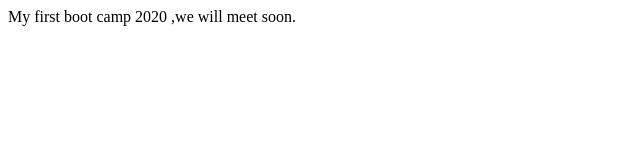
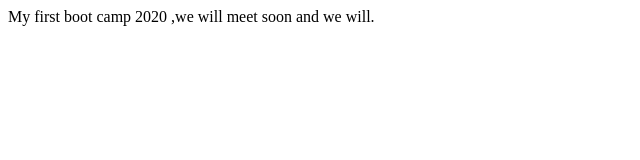
Before and after one commit to MujeebAhmed0/BootCamp_2020, a plain HTML site: page index.html in a window 1280 px wide. Shown: the full height of the page, 0-640 px from the left. Drawn offline with Linux system fonts and the light colour scheme.

Commit message:
Update index.html

```diff
--- a/index.html
+++ b/index.html
@@ -6,6 +6,6 @@
     <title>Document</title>
 </head>
 <body>
-    My first boot camp 2020 ,we will meet soon.
+    My first boot camp 2020 ,we will meet soon and we will.
 </body>
 </html>
```
